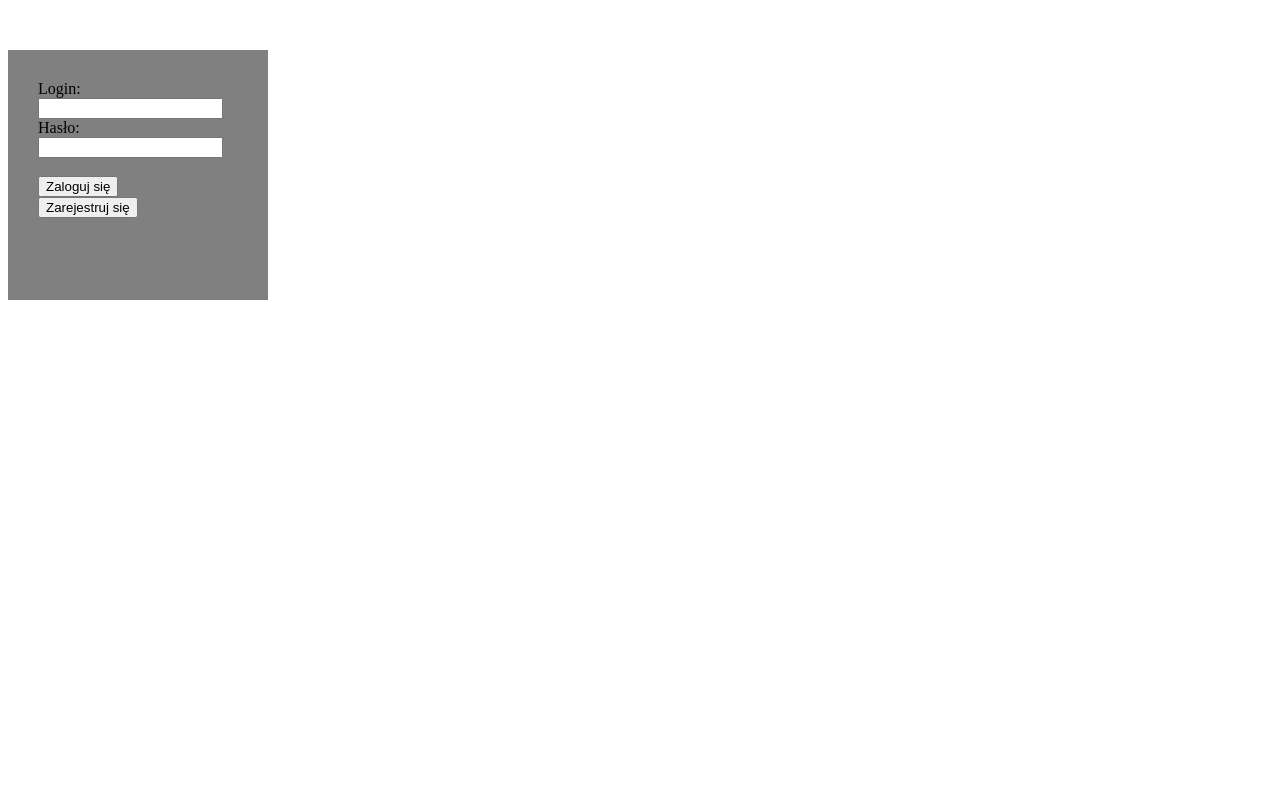
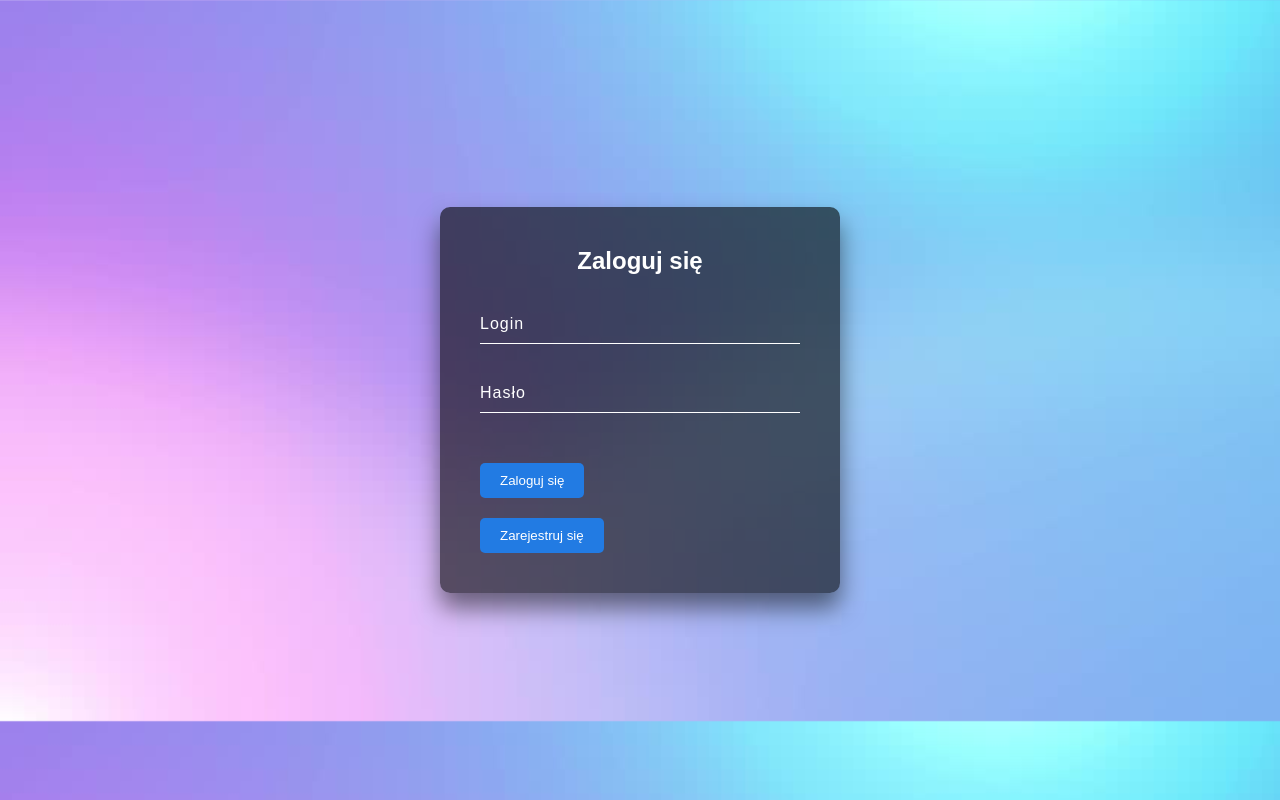
Before and after one commit to izabelarebisz/Przychodnia, a PHP site: page / in a window 1280 px wide. Run offline with PHP 8.4, Linux system fonts and the light colour scheme.

Commit message:
Styl strony logowania

```diff
--- a/przychodnia/index.php
+++ b/przychodnia/index.php
@@ -18,28 +18,94 @@
 	<meta http-equiv="X-UA-Compatible" content="IE=edge,chrome=1" />
 	<meta name="viewport" content="width=device-width, initial-scale=1">
 	<title>Przychodnia</title>
-	<style type="text/css">
-		.log{
-			 align-items: center;
-			 padding-top: 30px;
-		     padding-right: 30px;
-		     padding-bottom: 20px;
-		     padding-left: 30px;
-			 width: 200px;
-			 height: 200px;
-			 margin-top: 50px;
-			 background-color: gray;
-		}
+	<style media="screen">
+	  body{
+		margin: 0;
+		padding: 0;
+		font-family: sans-serif;
+		background-image: url(gradient.jpg);
+		background-size: cover;
+	  }
+	  .box{
+		position: absolute;
+		top: 50%;
+		left: 50%;
+		transform: translate(-50%,-50%);
+		width: 400px;
+		padding: 40px;
+		background: rgba(0, 0, 0, 0.6);
+		box-sizing: border-box;
+		box-shadow: 0 15px 25px rgba(0, 0, 0, 0.5);
+		border-radius: 10px;
+	  }
+	  .box h2{
+		margin: 0 0 30px;
+		padding: 0px;
+		color: #fff;
+		text-align: center;
+	  }
+	  .box .input-box{
+		position: relative;
+	  }
+	  .box .input-box input{
+		width: 100%;
+		padding: 10px 0px;
+		font-size: 16px;
+		color: #fff;
+		letter-spacing: 1px;
+		margin-bottom: 30px;
+		border: none;
+		outline: none;
+		background: transparent;
+		border-bottom: 1px solid #fff;
+	  }
+	  .box .input-box label{
+		position: absolute;
+		top: 0;
+		left: 0;
+		letter-spacing: 1px;
+		padding: 10px 0px;
+		font-size: 16px;
+		color: #fff;
+		transition: .5s;
+	  }
+	  .box .input-box input:focus ~ label,
+	  .box .input-box input:valid ~ label{
+		top: -18px;
+		left: 0px;
+		color: #03a9f4;
+		font-size: 12px;
+	  }
+	  .box input[type="submit"]{
+		background: transparent;
+		border: none;
+		outline: none;
+		color: #fff;
+		background: #227be3;
+		padding: 10px 20px;
+		border-radius: 5px;
+		cursor:pointer;
+		margin-top: 20px;
+	  }
+	  .box input[type="submit"]:hover{
+		background-color: #3067b9;
+	  }
 
-	</style>
+  </style>
 </head>
 
 <body>
-	<div class="log">
+	<div class="box">
+	<h2>Zaloguj się</h2>
 		<form action="zaloguj.php" method="post">
-
-			Login: <br /> <input type="text" name="login" /> <br />
-			Hasło: <br /> <input type="password" name="haslo" /> <br /><br />
+			<div class="input-box">
+				<input type="text" name="login" autocomplete="off" required />
+				<label for="">Login</label>
+			</div>
+			<div class="input-box">
+				<input type="password" name="haslo" autocomplete="off" required />
+				<label for="">Hasło</label>
+			</div>
 			<input type="submit" value="Zaloguj się" />
 
 		</form>
```
Also changed, not shown: przychodnia/godzina.php (+56 -4 lines), przychodnia/strona_glowna.php (+20 -38 lines), przychodnia/grad.jpg (added), przychodnia/gradient.jpg (added).
